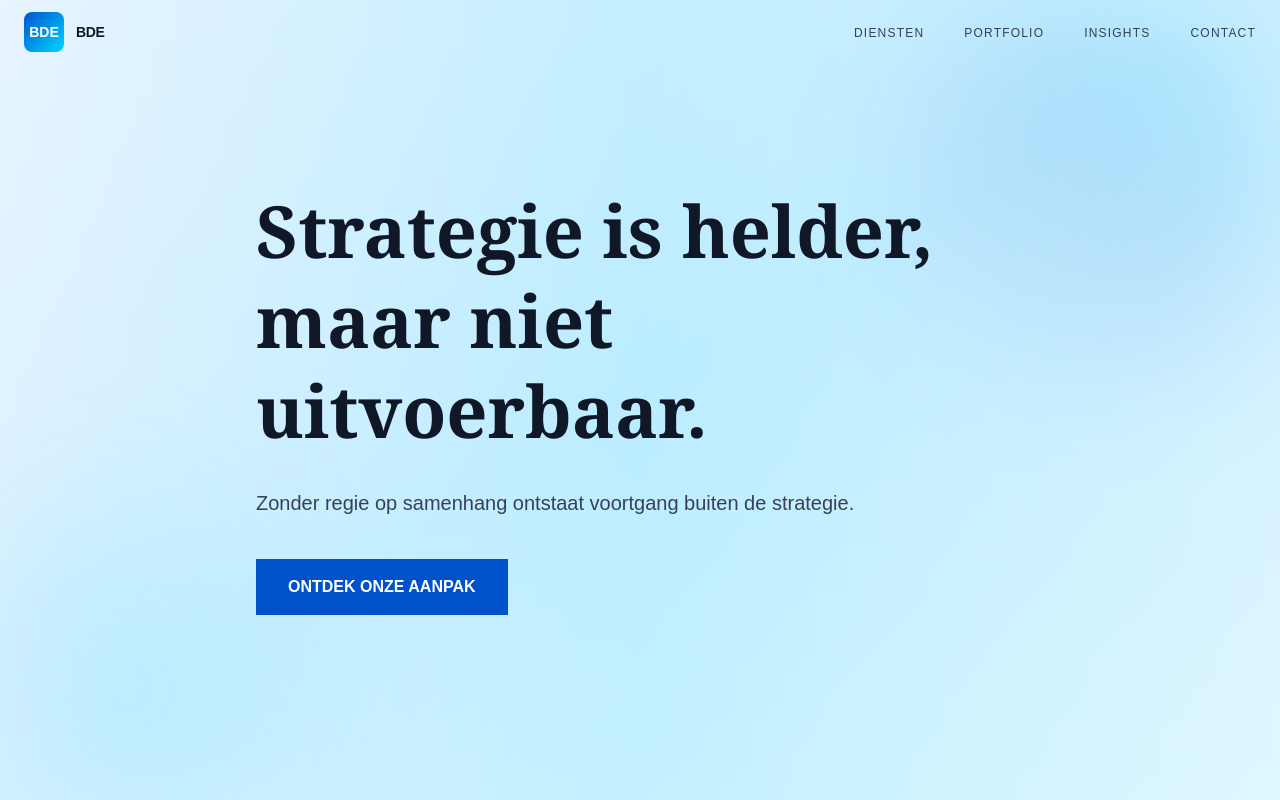
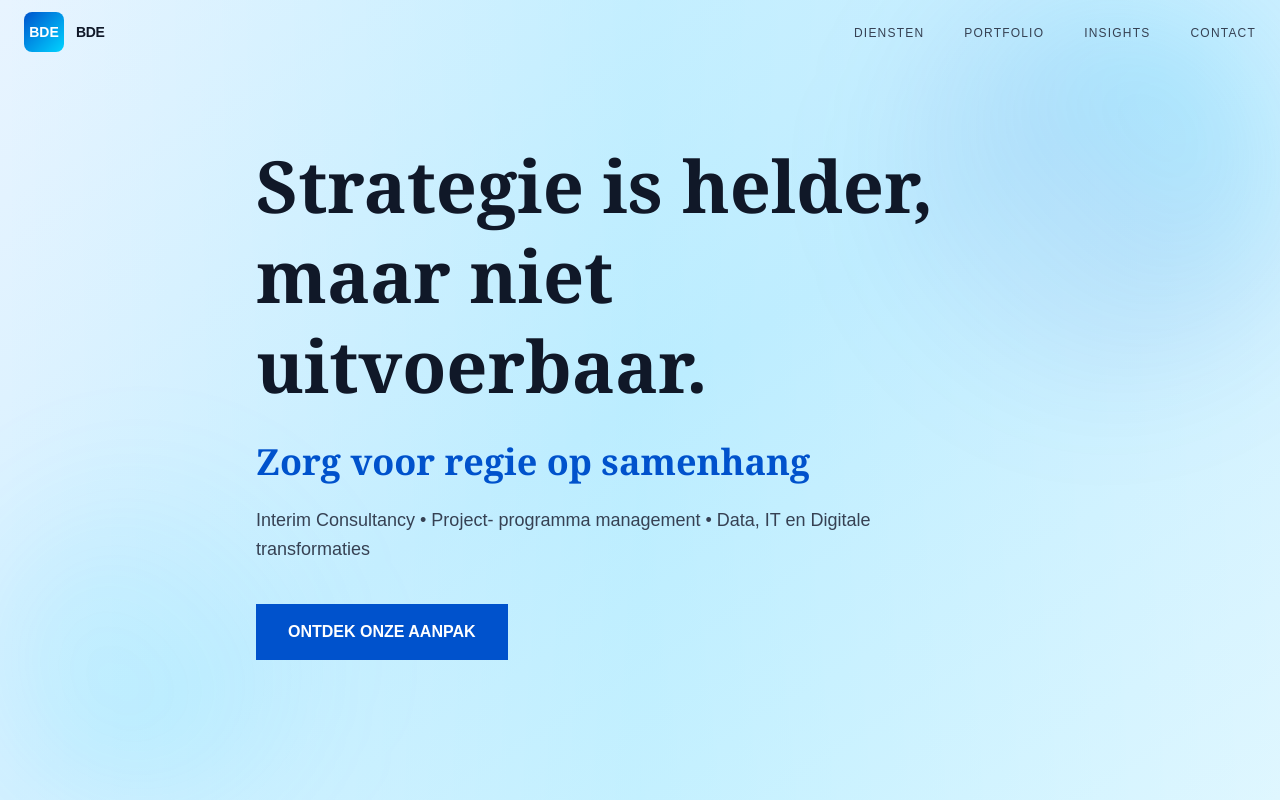
Before and after one commit to TinoiDam/bde-consulting.com, a Next.js app: page / in a window 1280 px wide. Shown: the top 800 px of the page. Built offline with nearby package versions, Linux system fonts and the light colour scheme.

Commit message:
Update hero with final BDE messaging - regie op samenhang

```diff
--- a/app/page.tsx
+++ b/app/page.tsx
@@ -21,9 +21,14 @@ export default function Home() {
               Strategie is helder,<br />
               maar niet uitvoerbaar.
             </h1>
-            <p className="text-lg md:text-xl text-gray-700 mb-10 leading-relaxed max-w-2xl">
-              Zonder regie op samenhang ontstaat voortgang buiten de strategie.
-            </p>
+            <div className="mb-10">
+              <h2 className="text-2xl sm:text-3xl md:text-4xl font-serif font-bold text-[#0052CC] mb-6">
+                Zorg voor regie op samenhang
+              </h2>
+              <p className="text-base md:text-lg text-gray-700 leading-relaxed max-w-2xl">
+                Interim Consultancy • Project- programma management • Data, IT en Digitale transformaties
+              </p>
+            </div>
             <Link
               href="/services"
               className="inline-block px-8 py-3 md:py-4 bg-[#0052CC] text-white font-semibold text-sm md:text-base hover:bg-[#003d9f] transition"
```
